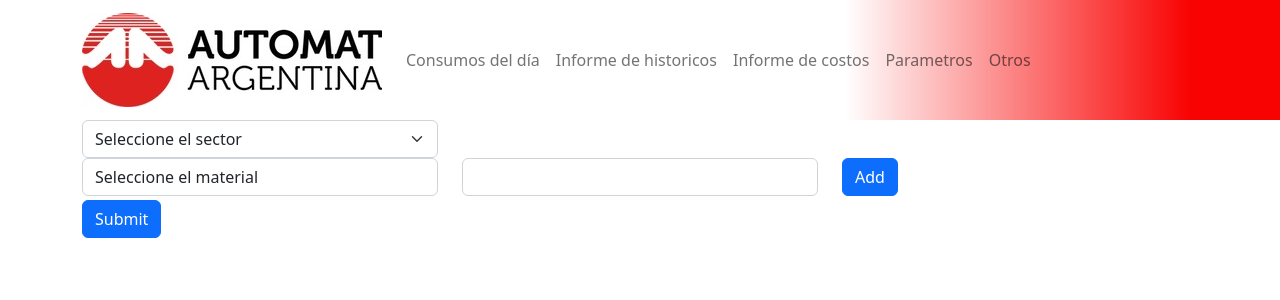
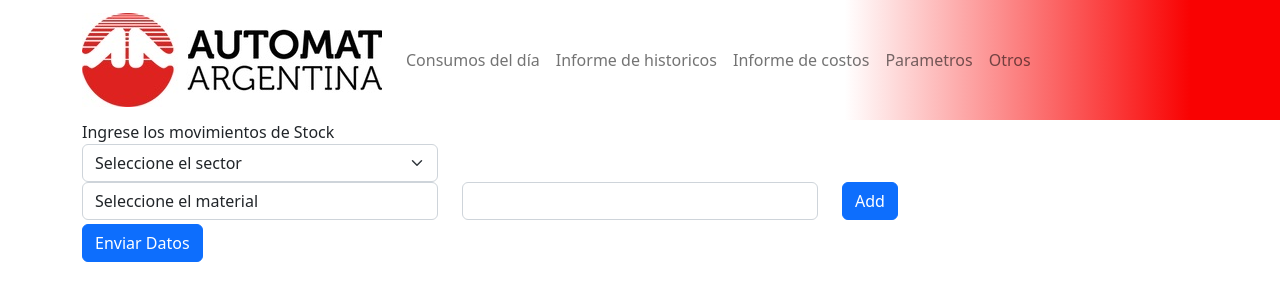
Before and after one commit to XavierGuerrero1989/stock-control, a React (Vite) app: page /consumos in a window 1280 px wide. Shown: the top 300 px of the page. Built offline with nearby package versions, Linux system fonts and the light colour scheme.

Commit message:
agregado sweet alert pero sin poder traer y ordenar por ultimo array

```diff
--- a/package.json
+++ b/package.json
@@ -15,7 +15,8 @@
     "react-bootstrap": "^2.7.0",
     "react-dom": "^18.2.0",
     "react-router-dom": "^6.8.1",
-    "sass": "^1.57.1"
+    "sass": "^1.57.1",
+    "sweetalert2": "^11.7.2"
   },
   "devDependencies": {
     "@types/react": "^18.0.26",
--- a/src/componentes/consumos/Consumos.jsx
+++ b/src/componentes/consumos/Consumos.jsx
@@ -1,12 +1,25 @@
-import React, { useState } from 'react';
+import React, { useState, useEffect } from 'react';
 import NavAdmin from '../navAdmin/NavAdmin'
 import { Container, Row, Col, Button, Form } from 'react-bootstrap';
+import Swal from 'sweetalert2';
+
+
 
 const Consumos = () => {
 
   const [formValues, setFormValues] = useState([]);
   const [rows, setRows] = useState([{ selectValue: '', inputValue: '' }]);
   const [initialRows, setInitialRows] = useState(rows);
+
+
+
+  const alerta=()=>{
+    Swal.fire({
+      icon: 'success',
+      title: 'Exito',
+      text: 'Actualizaste el Stock con Exito.',
+    })
+  }
 
   const handleAddRow = () => {
     setRows([...rows, { selectValue: '', inputValue: '' }]);
@@ -37,6 +50,8 @@ const Consumos = () => {
   const handleSubmit = (event) => {
     event.preventDefault();
 
+    alerta();
+
     const formValues = rows.map((row) => ({
       material: row.selectValue,
       quantity: row.inputValue,
@@ -49,10 +64,16 @@ const Consumos = () => {
 
 
 
+
   return (
     <>
     <NavAdmin />
     <Container>
+      <Row className='align-items-center'>
+        <Col xs={4}>
+          <span>Ingrese los movimientos de Stock</span>
+        </Col>
+      </Row>
       <Row>
         <Col xs={4}>
           <Form.Select aria-label="Default select example" className='col-md-6'>
@@ -104,7 +125,7 @@ const Consumos = () => {
       ))}
 
       <Col xs="auto" className="my-1">
-          <Button type="submit" onClick={handleSubmit}>Submit</Button>
+          <Button type="submit" onClick={handleSubmit}> Enviar Datos </Button>
       </Col>
     </Container>
     </>
```
Also changed, not shown: 1 other file (tests, documents, lock files or other folders).
